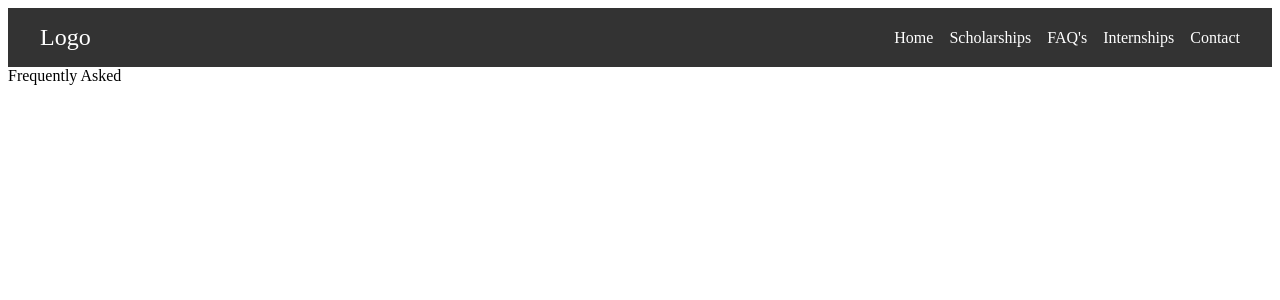
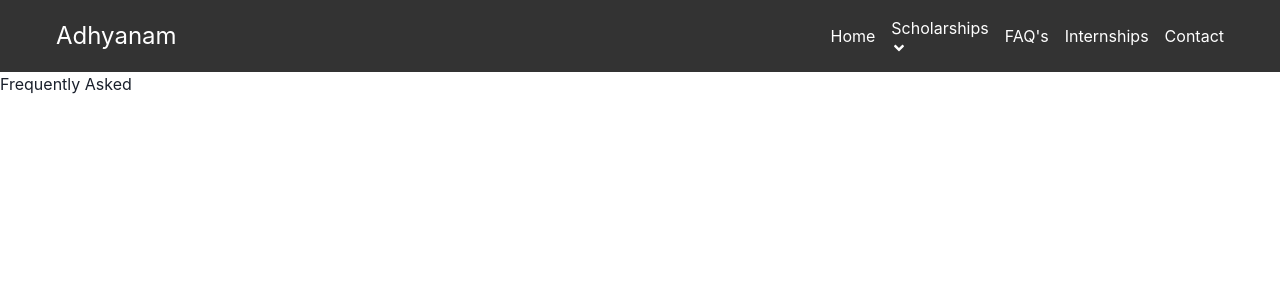
Before and after one commit to manvendrasang/Adhyanam, a React (Vite) app: page /faq in a window 1280 px wide. Shown: the top 300 px of the page. Built offline with nearby package versions, Linux system fonts and the light colour scheme.

Commit message:
New: Chakra Integration

```diff
--- a/package.json
+++ b/package.json
@@ -10,9 +10,13 @@
     "preview": "vite preview"
   },
   "dependencies": {
+    "@chakra-ui/react": "^2.8.2",
+    "@emotion/react": "^11.11.4",
+    "@emotion/styled": "^11.11.5",
     "@headlessui/react": "^1.7.18",
     "@heroicons/react": "^2.1.3",
     "axios": "^1.6.8",
+    "framer-motion": "^11.0.28",
     "react": "^18.2.0",
     "react-dom": "^18.2.0",
     "react-icons": "^5.0.1",
--- a/src/components/Navbar.jsx
+++ b/src/components/Navbar.jsx
@@ -1,6 +1,7 @@
 import React, { useState } from 'react';
 import { Link } from 'react-router-dom';
 import '../css/Navbar.css';
+import { FaAngleDown } from 'react-icons/fa';
 
 function Navbar() {
     const [isOpen, setIsOpen] = useState(false);
@@ -22,7 +23,7 @@ function Navbar() {
         <nav className="navbar">
             <div className="navbar-container">
                 <Link to="/" className="navbar-logo">
-                    Logo
+                    Adhyanam
                 </Link>
                 <div className={isOpen ? 'navbar-menu active' : 'navbar-menu'}>
                     <Link to="/" className="navbar-item" onClick={toggleNavbar}>
@@ -34,6 +35,7 @@ function Navbar() {
                         onMouseLeave={handleScholarshipMouseLeave}
                     >
                         Scholarships
+                        <FaAngleDown />
                         {isScholarshipHovered && (
                             <div className="dropdown-content">
                                 <Link to="/scholarships/category1">Category 1</Link>
--- a/src/main.jsx
+++ b/src/main.jsx
@@ -8,6 +8,7 @@ import Contact from './pages/Contact.jsx'
 import Faq from './pages/Faq.jsx'
 import Scholarships from './pages/Scholarships.jsx'
 import Intern from './pages/Intern.jsx'
+import { ChakraProvider } from '@chakra-ui/react'
 
 const router = createBrowserRouter([
   {
@@ -36,6 +37,8 @@ const router = createBrowserRouter([
 ReactDOM.createRoot(document.getElementById('root')).render(
   <React.StrictMode>
     {/* value */}
-    <RouterProvider router={router} />
+      <ChakraProvider>
+        <RouterProvider router={router} />
+      </ChakraProvider>
   </React.StrictMode>,
 )
```
Also changed, not shown: 1 other file (tests, documents, lock files or other folders).
